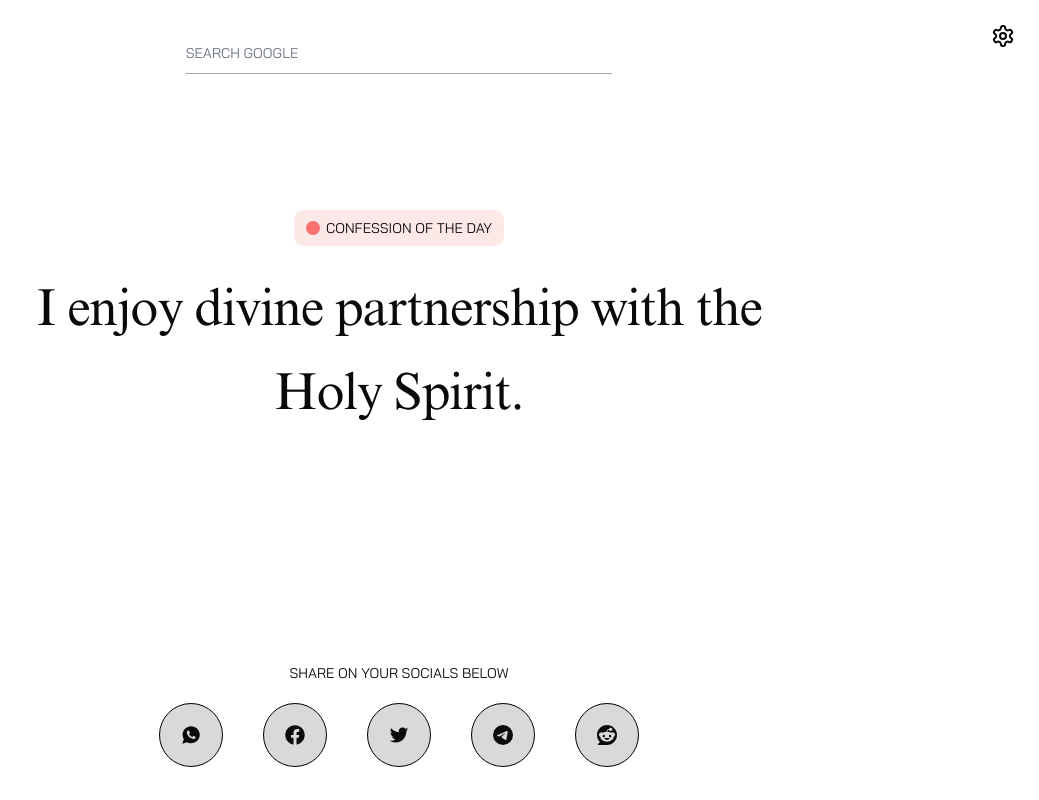
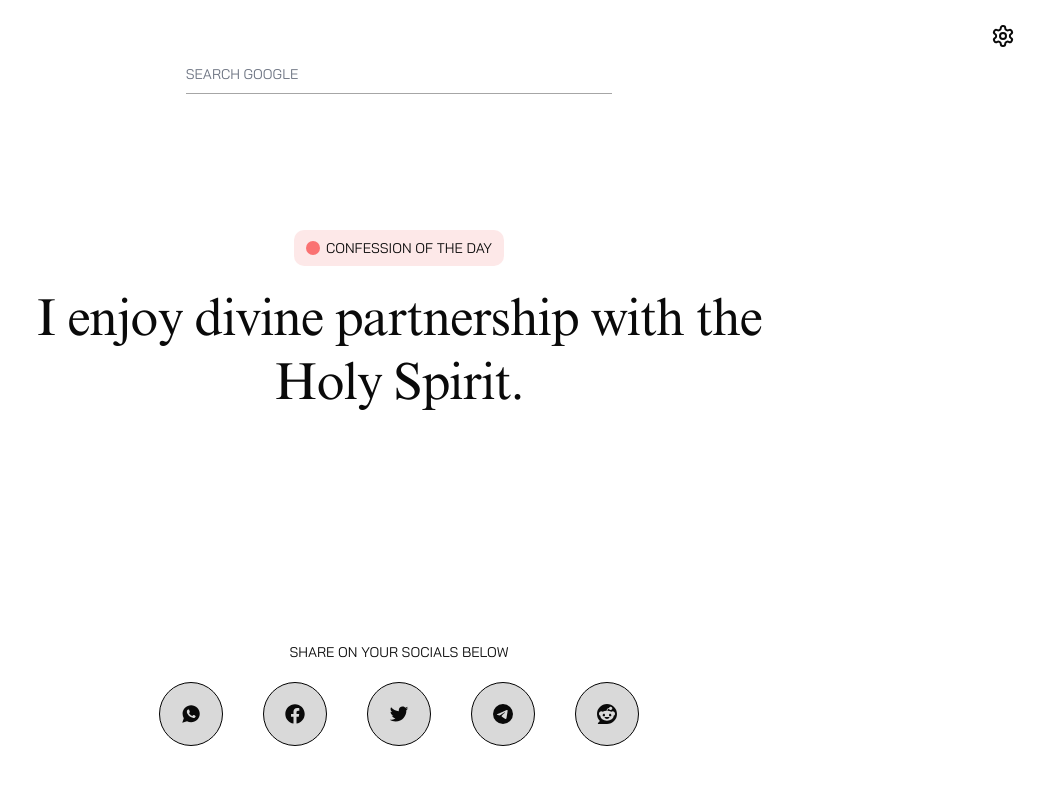
Before and after one commit to Adedoyin-Emmanuel/holytab, a React (Vite) app in the folder extension/: page / in a window 1280 px wide. Shown: the whole page, without its empty margins (241-1280 px from the left). Built offline with nearby package versions, Linux system fonts and the light colour scheme.

Commit message:
feat: updated extension confession line height

```diff
--- a/extension/src/components/confession/index.tsx
+++ b/extension/src/components/confession/index.tsx
@@ -5,7 +5,7 @@ const Confession = ({ text }: { text: string }) => {
     <h1
       className={cn(
         "timesNewRoman",
-        "font-normal md:text-[3.25rem] text-2xl leading-[3.74rem] tracking-[-0.02em] p-5 md:w-8/12 text-center md:leading-relaxed"
+        "font-normal md:text-[3.25rem] text-2xl leading-[3.5rem] tracking-[-0.02em] p-5 md:w-8/12 text-center md:leading-[4rem]"
       )}
     >
       {text}
```
